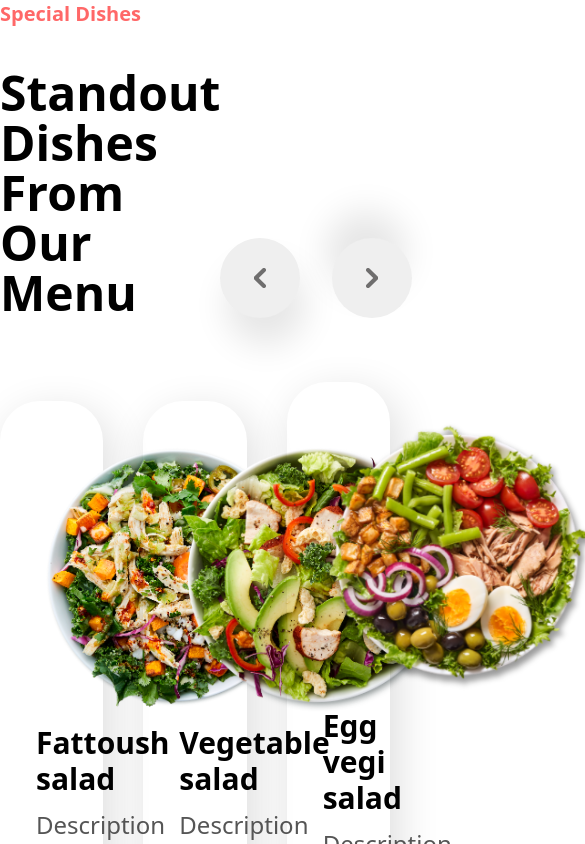
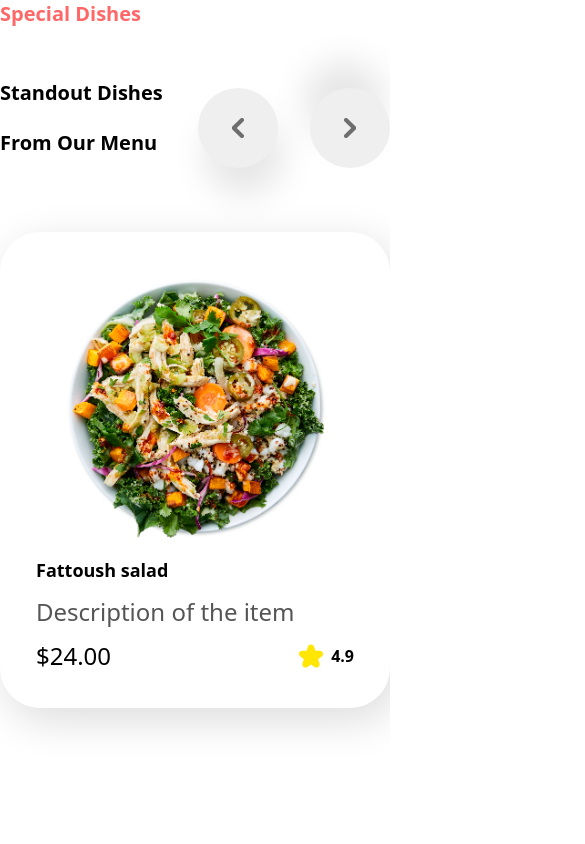
Before and after one commit to shohjahon-asqarov/food-it-start, a React (Vite) app: page / in a window 390 px wide. Shown: the top 844 px of the page, 585 px wide, since content can reach past the window. Built offline with nearby package versions, Linux system fonts and the light colour scheme.

Commit message:
add responsive design

```diff
--- a/package.json
+++ b/package.json
@@ -11,7 +11,8 @@
   },
   "dependencies": {
     "react": "^18.3.1",
-    "react-dom": "^18.3.1"
+    "react-dom": "^18.3.1",
+    "swiper": "^11.1.9"
   },
   "devDependencies": {
     "@types/react": "^18.3.3",
--- a/src/App.jsx
+++ b/src/App.jsx
@@ -3,6 +3,9 @@ import SpecialDishes from './components/SpecialDishes'
 import Testimonials from './components/Testimonials'
 import Servies from './components/Servies'
 import Footer from './components/Footer'
+
+// Import Swiper styles
+import 'swiper/css';
 
 const App = () => {
   return (
--- a/src/components/SpecialDishes.jsx
+++ b/src/components/SpecialDishes.jsx
@@ -1,7 +1,11 @@
-import React from 'react'
+import React, { useState } from 'react'
 import { EggVegi, Fattoush, Left, Star, Vegetable } from '../assets/data'
 
+import { Swiper, SwiperSlide } from 'swiper/react';
+
 const SpecialDishes = () => {
+
+
     const data = [
         {
             id: 1,
@@ -26,8 +30,43 @@ const SpecialDishes = () => {
             description: 'Description of the item',
             price: '$23.00',
             raiting: '4.5'
+        },
+        {
+            id: 4,
+            img: Fattoush,
+            title: 'Fattoush salad',
+            description: 'Description of the item',
+            price: '$24.00',
+            raiting: '4.9'
+        },
+        {
+            id: 5,
+            img: Vegetable,
+            title: 'Vegetable  salad',
+            description: 'Description of the item',
+            price: '$26.00',
+            raiting: '4.6'
+        },
+        {
+            id: 6,
+            img: EggVegi,
+            title: 'Egg vegi salad',
+            description: 'Description of the item',
+            price: '$23.00',
+            raiting: '4.5'
         }
     ]
+
+
+
+    const [custom_swiper, set_swiper] = useState({});
+    const nextSlide = () => {
+        custom_swiper.slideNext();
+    };
+    const prevSlide = () => {
+        custom_swiper.slidePrev();
+    };
+
     return (
         <section>
             <div className="container">
@@ -37,23 +76,43 @@ const SpecialDishes = () => {
                         <h2 className='leading-[50px]'>Standout Dishes <br /> From Our Menu</h2>
                     </div>
                     <div className='flex space-x-8 items-end'>
-                        <button className='icon-btn-md'><img src={Left} alt="arrow_left" /></button>
-                        <button className='icon-btn-md rotate-180'><img src={Left} alt="arrow_left" /></button>
+                        <button onClick={prevSlide} className='icon-btn-md'><img src={Left} alt="arrow_left" /></button>
+                        <button onClick={nextSlide} className='icon-btn-md rotate-180'><img src={Left} alt="arrow_left" /></button>
                     </div>
                 </div>
-                <ul className='grid grid-cols-3 gap-10 items-center mt-16'>
+
+
+                <Swiper className='pt-16 pb-10'
+                    spaceBetween={30}
+                    slidesPerView={1}
+                    onInit={(ev) => {
+                        set_swiper(ev);
+                    }}
+
+                    breakpoints={{
+                        // when window width is >= 640px
+                        640: {
+                            slidesPerView: 2,
+                        },
+                        // when window width is >= 768px
+                        1000: {
+                            slidesPerView: 3,
+                        },
+                    }}
+
+                >
                     {data.map((product, index) => {
                         return (
-                            <li key={index} className='shadow-servise-card rounded-[40px] p-9 space-y-3 max-w-[446px]'>
-                                <img className='mx-auto max-w-[276px]' src={product.img} alt="" />
+                            <SwiperSlide key={index} className='shadow-servise-card rounded-[40px] p-9 space-y-3'>
+                                <img className='mx-auto' src={product.img} alt="" />
                                 <h3>{product.title}</h3>
                                 <p className='text-grey-200'>{product.description}</p>
                                 <div className='flex justify-between items-center' ><p>{product.price}</p> <span className='flex gap-2'><img src={Star} alt="" /><b>{product.raiting}</b></span></div>
-                            </li>
+                            </SwiperSlide>
                         )
                     })
                     }
-                </ul>
+                </Swiper>
 
             </div>
         </section>
--- a/src/index.css
+++ b/src/index.css
@@ -20,15 +20,15 @@ html {
 /* base */
 @layer base {
   h1 {
-    @apply text-6xl font-extrabold;
+    @apply text-2xl md:text-3xl lg:text-6xl font-extrabold;
   }
 
   h2 {
-    @apply text-5xl font-bold;
+    @apply text-xl md:text-2xl lg:text-5xl font-bold;
   }
 
   h3 {
-    @apply text-3xl font-semibold;
+    @apply text-lg lg:text-3xl font-semibold;
   }
 
   p {
```
Also changed, not shown: 1 other file (tests, documents, lock files or other folders).
